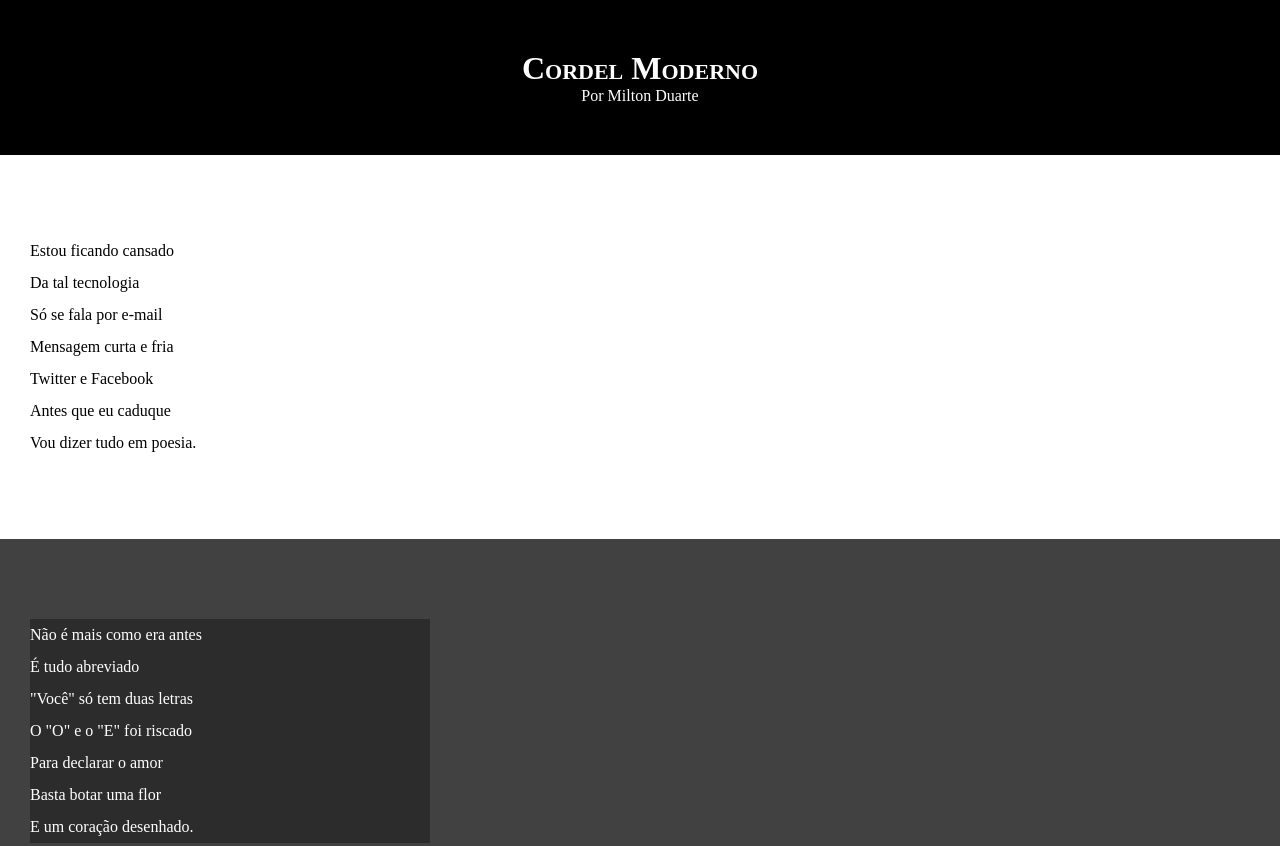
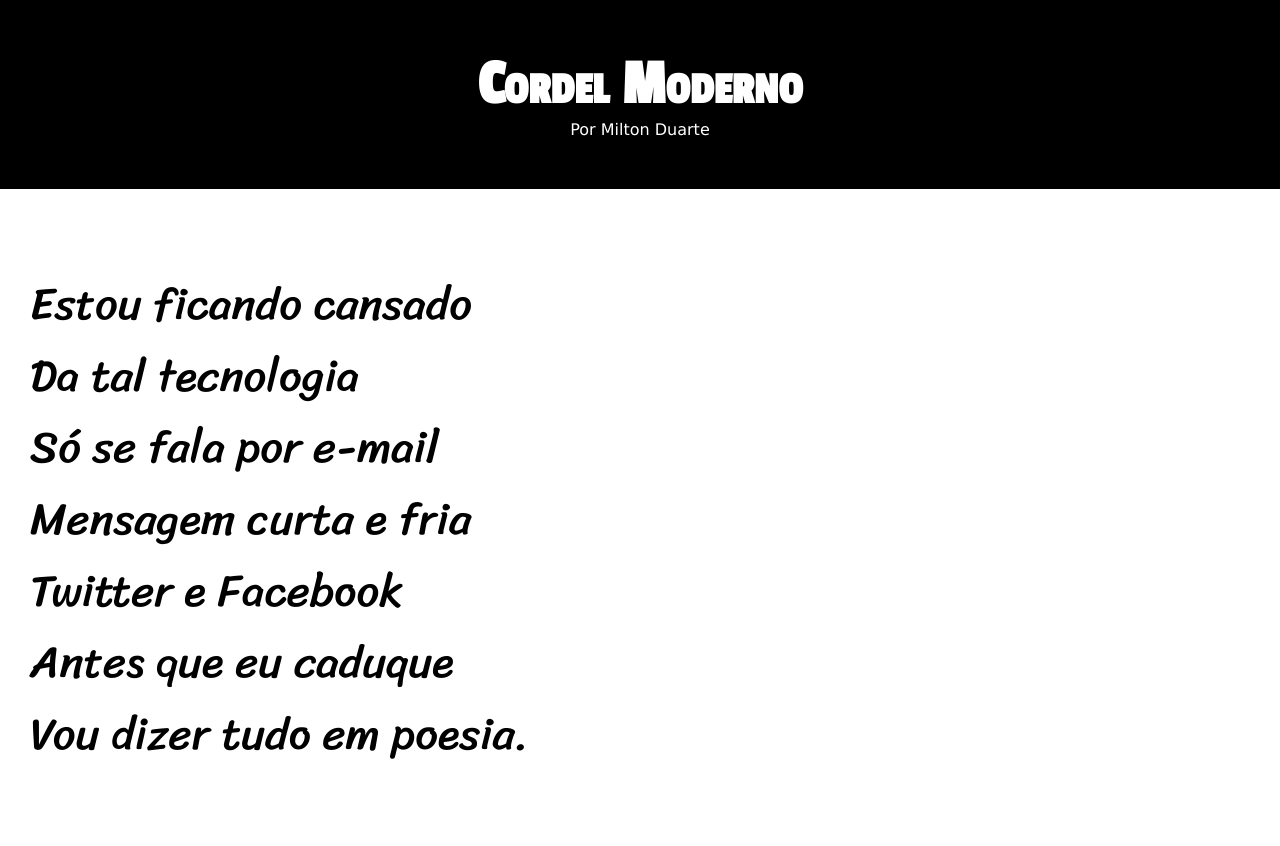
Before and after one commit to jeancarlosrocha/html-css, a plain HTML site: page desafios/df012/index.html in a window 1280 px wide. Shown: the top 846 px of the page. Drawn offline with Linux system fonts and the light colour scheme.

Commit message:
Atualização do estilo df012

```diff
--- a/desafios/df012/style/style.css
+++ b/desafios/df012/style/style.css
@@ -1,13 +1,14 @@
 @charset "UTF-8";
-/*
-@import url('https://fonts.googleapis.com/css2?family=Bebas+Neue&family=Passion+One:wght@400;700;900&display=swap');
-@import url('https://fonts.googleapis.com/css2?family=Bebas+Neue&family=Passion+One:wght@400;700;900&family=Sriracha&display=swap');
+
+@import url('https://fonts.googleapis.com/css2?family=Passion+One&display=swap');
+@import url('https://fonts.googleapis.com/css2?family=Sriracha&display=swap');
 
 :root{
-    --font01: "Passion One", sans-serif;
-    --font02: "Sriracha", cursive;
+    --fonte1: Verdana, Geneva, Tahoma, sans-serif;
+    --fonte2: "Passion One", sans-serif;
+    --fonte3: "Sriracha", cursive;
 
-}*/
+}
 *{
     margin: 0px;
     padding: 0px;
@@ -16,6 +17,7 @@
 html, body{
     min-height: 100vh;
     background-color: darkgray;
+    font-family: var(--fonte1);
 }
 
 header{
@@ -27,6 +29,8 @@ header{
 header > h1{
     padding-top: 50px;
     font-variant: small-caps;
+    font-family: var(--fonte2);
+    font-size: 5vw;
 }
 
 header > p{
@@ -45,8 +49,10 @@ header a:hover, footer a:hover{
 section{
     padding-top: 10vh;
     padding-bottom: 10vh;
-    line-height: 2em;
+    line-height: 1.6em;
     padding-left: 30px;
+    font-family: var(--fonte3);
+    font-size: 3.5vw;
 }
 
 section.normal{
@@ -61,7 +67,8 @@ section.imagem{
 
 section.imagem > p {
     background-color: rgba(0, 0, 0, 0.329);
-    width: 400px;
+    display: inline-block;
+    padding: 5px;
 }
 
 footer{
```
